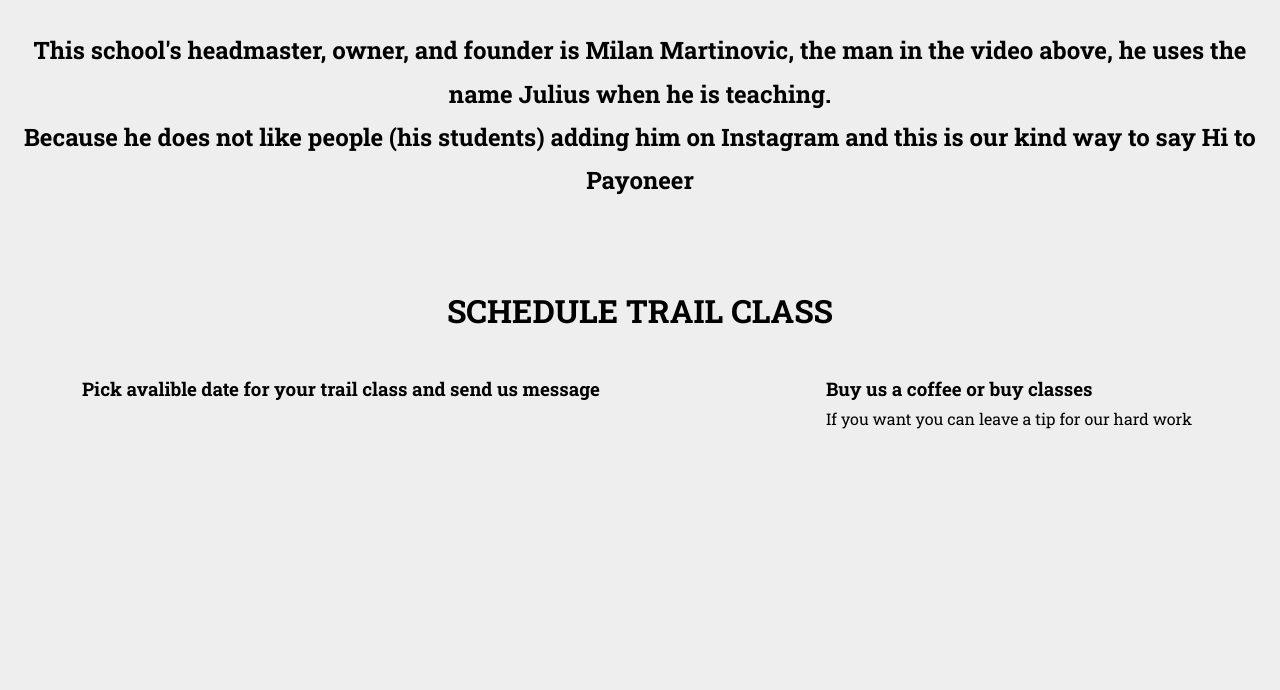
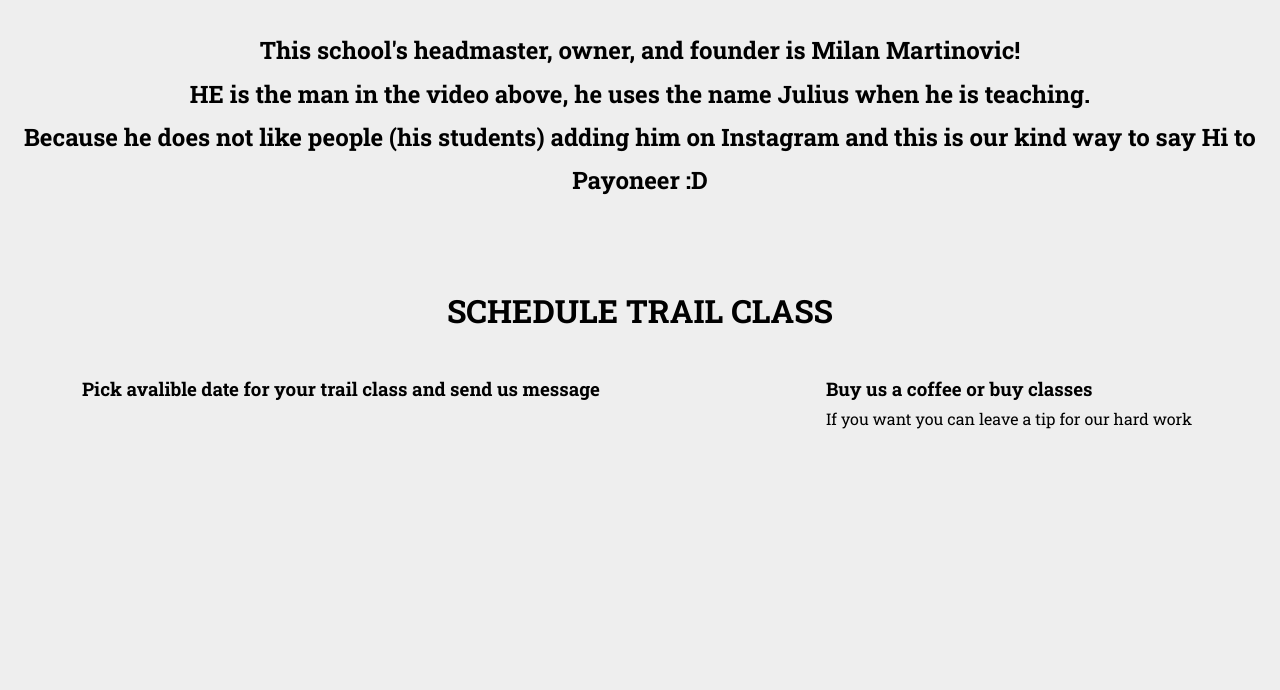
Before and after one commit to Lanmimilanmmm/4Honor, a plain HTML site: page index.html in a window 1280 px wide. Shown: the part 3230-3920 px from the top of the page. Drawn offline with Linux system fonts and the light colour scheme; a script that the page names is missing.

Commit message:
Update index.html

```diff
--- a/index.html
+++ b/index.html
@@ -332,8 +332,8 @@
                 </div>
                            <div>
                                <h1> This school's headmaster, owner, and founder
-                                is Milan Martinovic, the man in the video above, he uses the name Julius when he is teaching. </h1>
-                                  <h1> Because he does not like people (his students) adding him on Instagram and this is our kind way to say Hi to Payoneer</h1>
+                                is Milan Martinovic! </h1> <h1> HE is the man in the video above, he uses the name Julius when he is teaching. </h1>
+                                  <h1> Because he does not like people (his students) adding him on Instagram and this is our kind way to say Hi to Payoneer :D</h1>
                            </div>
 
 
@@ -561,7 +561,7 @@
     <!------------ START FOOTER SECTION ------------>
     <footer>
         <div class="container">
-            <small>Thank you for your time, you are awesome ♥️ <a
+            <small>Thank you for your time, you are awesome ♥️ Owned by MILAN MARTINOVIC +381637012302 lanmimilan.mm@gmail.com or milan9martin29@gmail.com...  <a
                     href="Milan"></a>
             </small>
         </div>
```
